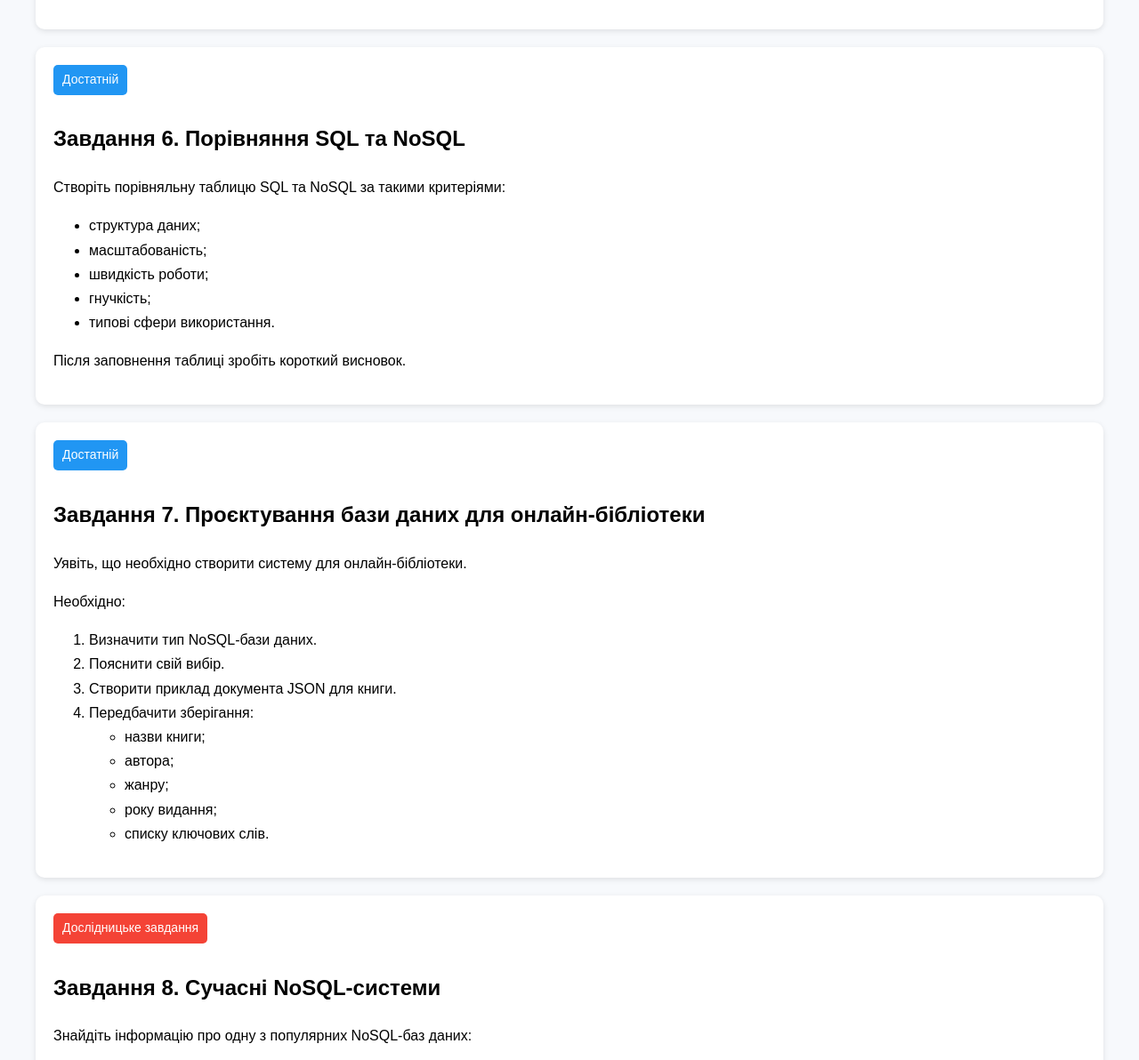
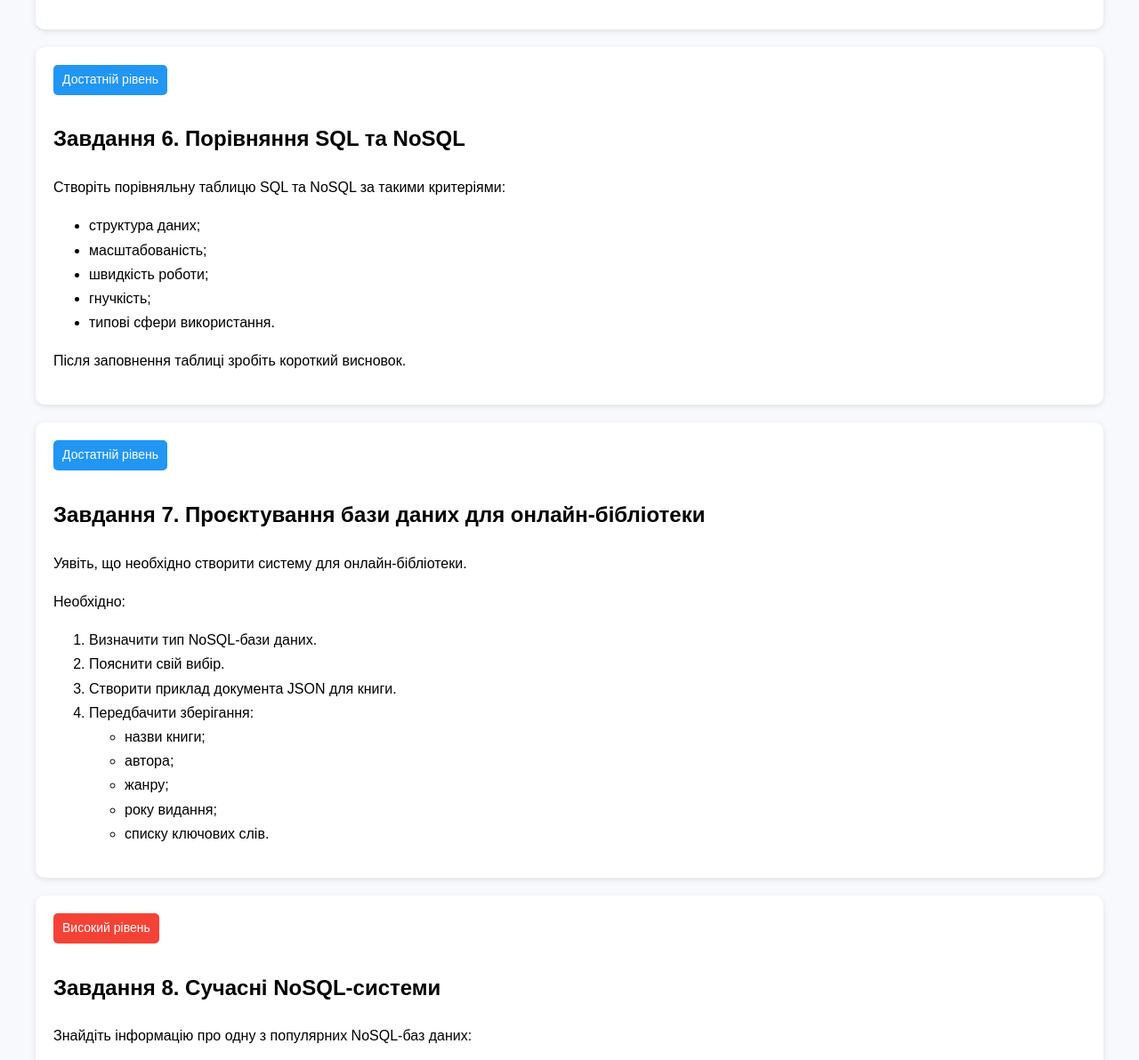
Before and after one commit to corvincor/AI-gen-lab-2, a plain HTML site: page practice/tasks.html in a window 1280 px wide. Shown: the part 2630-3822 px from the top of the page at 89% size. Drawn offline with Linux system fonts and the light colour scheme.

Commit message:
Update tasks.html

```diff
--- a/practice/tasks.html
+++ b/practice/tasks.html
@@ -223,7 +223,7 @@
       </section>
 
       <section class="task-card">
-        <span class="level sufficient">Достатній</span>
+        <span class="level sufficient">Достатній рівень</span>
 
         <h2>Завдання 6. Порівняння SQL та NoSQL</h2>
 
@@ -241,7 +241,7 @@
       </section>
 
       <section class="task-card">
-        <span class="level sufficient">Достатній</span>
+        <span class="level sufficient">Достатній рівень</span>
 
         <h2>Завдання 7. Проєктування бази даних для онлайн-бібліотеки</h2>
 
@@ -270,7 +270,7 @@
       </section>
 
       <section class="task-card">
-        <span class="level hard">Дослідницьке завдання</span>
+        <span class="level hard">Високий рівень</span>
 
         <h2>Завдання 8. Сучасні NoSQL-системи</h2>
 
@@ -295,7 +295,7 @@
       </section>
 
       <section class="task-card">
-        <span class="level hard">Творче завдання</span>
+        <span class="level hard">Високий рівень</span>
 
         <h2>Завдання 9. Інфографіка</h2>
 
@@ -312,7 +312,7 @@
       </section>
 
       <section class="task-card">
-        <span class="level hard">Підсумковий проєкт</span>
+        <span class="level hard">Високий рівень</span>
 
         <h2>Завдання 10. Розробка концепції інформаційної системи</h2>
 
```
